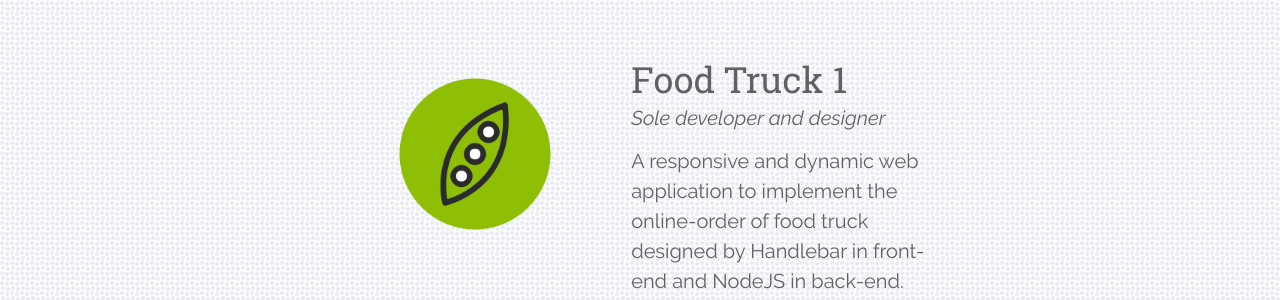
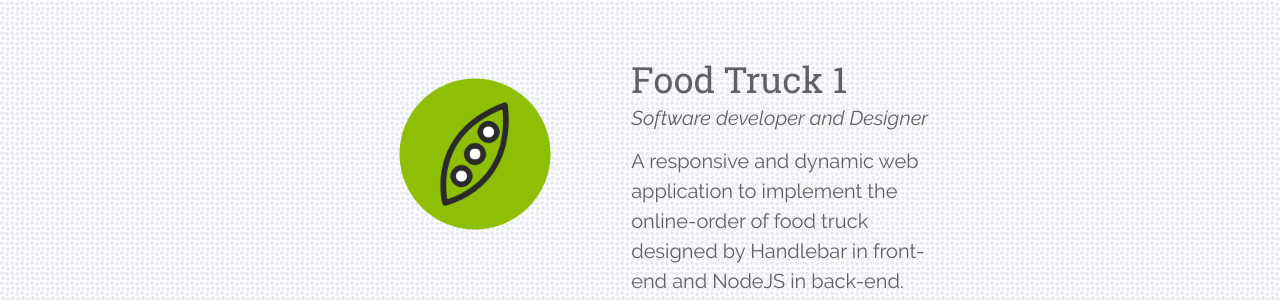
Before and after one commit to soo1017/soolee, a Jekyll site: the page built from index.html, in a window 1280 px wide and 900 px high, scrolled down 2195 px. Shown: the part 154-454 px from the top of the window. Built offline with Jekyll 4.4.1, drawn with Linux system fonts in a browser that asks for light colours; nearby versions of some CDN libraries.

Commit message:
Update project2.yaml

```diff
--- a/_data/projects/project2.yaml
+++ b/_data/projects/project2.yaml
@@ -4,7 +4,7 @@ thumbnail: "https://soo1017.github.io/soolee/assets/img/projects/foodtruck1/thum
 banner: "https://soo1017.github.io/soolee/assets/img/projects/foodtruck1/header.png"
 overview: |
     A responsive and dynamic web application to implement the online-order of food truck designed by Handlebar in front-end and NodeJS in back-end.
-roles: "Sole developer and designer"
+roles: "Software developer and Designer"
 links:
     - label: "GitHub"
       link: "https://github.com/soo1017/foodtruck1"
```
